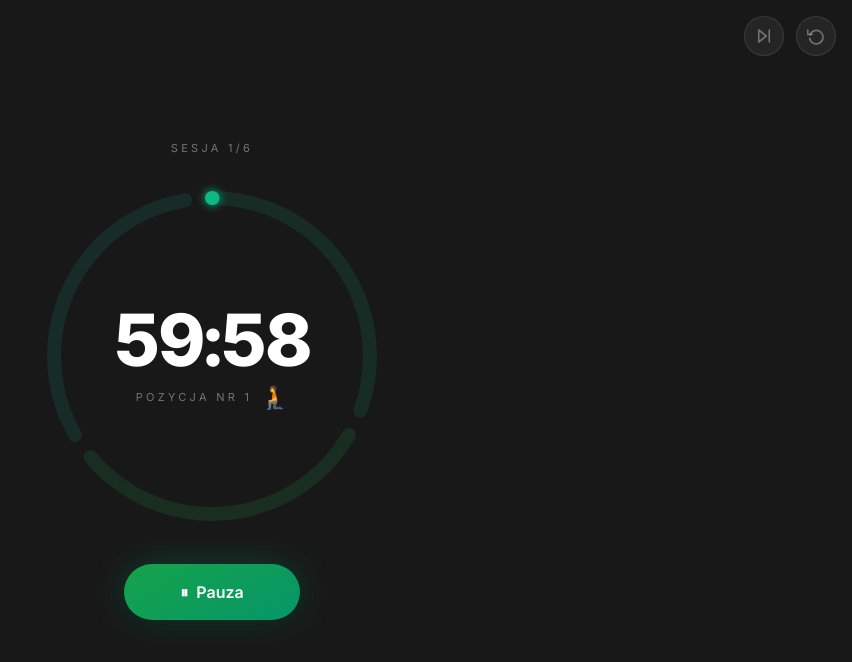
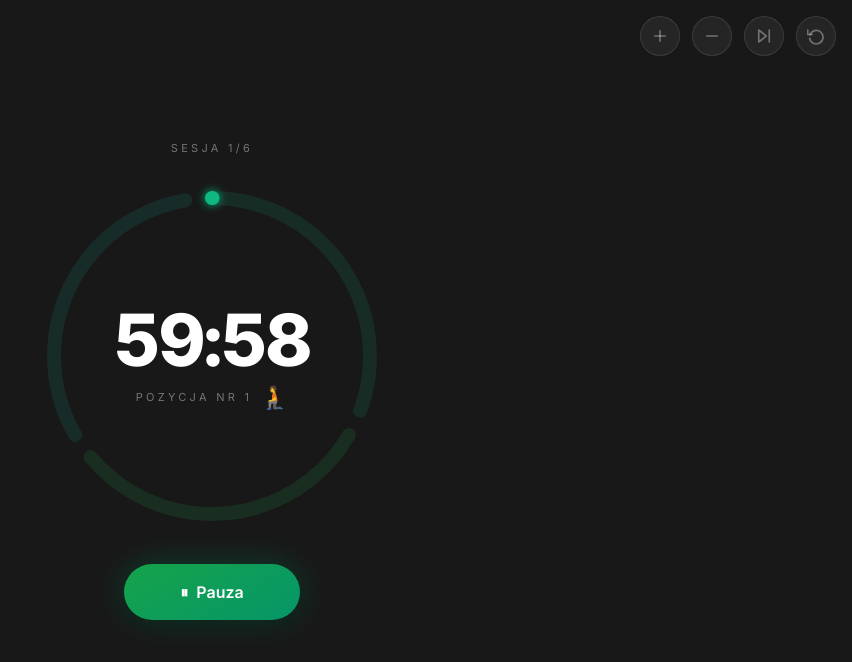
Before and after one commit to folt3k/pomocare, an Angular app: page / in a window 1280 px wide. Both pictures are taken after a click on the button 640 px from the left and 380 px from the top of the page. Shown: the top 662 px of the page, without its empty margins (428-1280 px from the left). Built offline with nearby package versions, Linux system fonts and the light colour scheme.

Commit message:
change remaining buttons by controls

```diff
--- a/src/app/app.css
+++ b/src/app/app.css
@@ -15,11 +15,23 @@
   0%, 100% { transform: scale(1);    opacity: .7; }
   50%       { transform: scale(1.1); opacity: 1;  }
 }
+@keyframes float-up-fade {
+  0%   { opacity: 0; transform: translateY(15px) scale(0.8); }
+  20%  { opacity: 1; transform: translateY(0px) scale(1); }
+  80%  { opacity: 1; transform: translateY(-40px) scale(1); }
+  100% { opacity: 0; transform: translateY(-50px) scale(0.9); }
+}
+@keyframes time-jump {
+  0%, 100% { transform: scale(1); }
+  50%      { transform: scale(1.15); }
+}
 
 .animate-float     { animation: float     8s ease-in-out infinite; }
 .animate-float-alt { animation: float-alt 11s ease-in-out infinite 2s; }
 .animate-in        { animation: fade-in   .4s cubic-bezier(.16,1,.3,1) both; }
 .animate-breathe   { animation: breathe   3s ease-in-out infinite; }
+.animate-bubble    { animation: float-up-fade 1.5s cubic-bezier(0.2, 0.8, 0.2, 1) forwards; }
+.animate-jump      { animation: time-jump 0.3s cubic-bezier(0.175, 0.885, 0.32, 1.275); }
 
 /* ─── Glass card ────────────────────────────────────── */
 .glass {
--- a/src/app/app.html
+++ b/src/app/app.html
@@ -1,6 +1,25 @@
 <main class="flex-1 h-full flex items-center justify-center px-8 pb-10" style="position:relative;z-index:1">
 
   <div class="flex gap-3 absolute top-4 right-4 z-20">
+    @if (timer.state() === 'session') {
+      <button (click)="addTime(5)" class="reset-btn" title="Dodaj 5 minut">
+        <svg width="18" height="18" viewBox="0 0 24 24" fill="none"
+             stroke="currentColor" stroke-width="2.2"
+             stroke-linecap="round" stroke-linejoin="round">
+          <line x1="12" y1="5" x2="12" y2="19" />
+          <line x1="5" y1="12" x2="19" y2="12" />
+        </svg>
+      </button>
+
+      <button (click)="addTime(-5)" class="reset-btn" title="Odejmij 5 minut">
+        <svg width="18" height="18" viewBox="0 0 24 24" fill="none"
+             stroke="currentColor" stroke-width="2.2"
+             stroke-linecap="round" stroke-linejoin="round">
+          <line x1="5" y1="12" x2="19" y2="12" />
+        </svg>
+      </button>
+    }
+
     @if (timer.state() !== 'idle' && timer.state() !== 'completed' && timer.currentSession() < timer.TOTAL_SESSIONS) {
       <button (click)="timer.skipToNextSession()" class="reset-btn" title="Przejdź do następnej sesji">
         <svg width="18" height="18" viewBox="0 0 24 24" fill="none"
@@ -225,9 +244,22 @@
             </svg>
 
             <!-- Session time in centre of ring -->
-            <div style="grid-area:1/1; display:flex; flex-direction:column; align-items:center; justify-content:center; gap:6px">
-              <span class="font-black leading-none tracking-tight"
-                    style="font-size:4.5rem; font-variant-numeric:tabular-nums">
+            <div style="grid-area:1/1; position:relative; display:flex; flex-direction:column; align-items:center; justify-content:center; gap:6px">
+
+              @for (bubble of timeBubbles(); track bubble.id) {
+                <!-- Wrapper for centering -->
+                <div class="absolute pointer-events-none" style="top: 15%; left: 50%; width: 0; height: 0;">
+                  <!-- Actual bubble that shrinks/grows and floats UP only (no translateX to avoid jitter) -->
+                  <div class="animate-bubble flex items-center justify-center w-10 h-10 rounded-full bg-stone-800/90 border border-stone-300/30 text-white/80 font-bold text-sm drop-shadow-lg"
+                       style="margin-left: -28px; margin-top: -28px;">
+                    {{ bubble.text }}
+                  </div>
+                </div>
+              }
+
+              <span class="font-black leading-none tracking-tight inline-block"
+                    [class.animate-jump]="timeHighlight()"
+                    style="font-size:4.5rem; font-variant-numeric:tabular-nums; will-change: transform;">
                 {{ formattedSessionTime }}
               </span>
               <div class="flex items-center gap-2 mt-1">
--- a/src/app/app.ts
+++ b/src/app/app.ts
@@ -71,6 +71,28 @@ export class App {
     return `${m.toString().padStart(2, '0')}:${s.toString().padStart(2, '0')}`;
   }
 
+  // ── Bubbles and UX helpers ──────────────────────────
+  timeBubbles = signal<{id: number, text: string}[]>([]);
+  timeHighlight = signal(false);
+  private bubbleId = 0;
+
+  addTime(minutes: number) {
+    this.timer.addTime(minutes);
+
+    // Create floating bubble
+    const id = ++this.bubbleId;
+    const text = minutes > 0 ? `+${minutes}` : `${minutes}`;
+    this.timeBubbles.update(b => [...b, { id, text }]);
+    setTimeout(() => {
+      this.timeBubbles.update(b => b.filter(x => x.id !== id));
+    }, 1500);
+
+    // Flash highlight on the time
+    this.timeHighlight.set(false);
+    setTimeout(() => this.timeHighlight.set(true), 10);
+    setTimeout(() => this.timeHighlight.set(false), 300);
+  }
+
   // ── Segmented ring helpers ──────────────────────────
   // SVG circle: cx=cy=140, r=118, so C ≈ 741 px
   readonly RING_R  = 158;   // cx=cy=180 in 360×360 SVG
--- a/src/app/services/timer.service.ts
+++ b/src/app/services/timer.service.ts
@@ -136,6 +136,46 @@ export class TimerService {
     this.startTimer();
   }
 
+  addTime(minutes: number) {
+    if (this.state() !== 'session') return;
+
+    let targetTotalSeconds = this.sessionTimeRemaining() + minutes * 60;
+    const maxTotalSeconds = 59 * 60 + 59; // 59m 59s
+
+    if (targetTotalSeconds > maxTotalSeconds) {
+      targetTotalSeconds = maxTotalSeconds;
+    }
+
+    if (targetTotalSeconds <= 0) {
+      // Jak spada do lub poniżej zera wymuś koniec ostatniej podsekcji (rozpocznie się przerwa)
+      this.currentSubSession.set(this.SUB_SESSIONS_PER_SESSION);
+      this.timeRemaining.set(0);
+      this.onTimerComplete();
+      return;
+    }
+
+    const subDuration = this.SUB_SESSION_DURATION;
+    let neededFullSubs = Math.floor(targetTotalSeconds / subDuration);
+    let remTime = targetTotalSeconds % subDuration;
+
+    // Jeżeli czas dzieli się idealnie (np. 20:00 lub 40:00)
+    if (remTime === 0 && neededFullSubs > 0) {
+      neededFullSubs--;
+      remTime = subDuration;
+    }
+
+    let newSub = this.SUB_SESSIONS_PER_SESSION - neededFullSubs;
+    if (newSub < 1) newSub = 1;
+    if (newSub > this.SUB_SESSIONS_PER_SESSION) newSub = this.SUB_SESSIONS_PER_SESSION;
+
+    if (newSub !== this.currentSubSession()) {
+      this.currentSubSession.set(newSub);
+      this.audio.playPositionChange(this.currentPosition());
+    }
+
+    this.timeRemaining.set(remTime);
+  }
+
   private startTimer() {
     if (this.intervalId) clearInterval(this.intervalId);
     this.intervalId = setInterval(() => {
```
